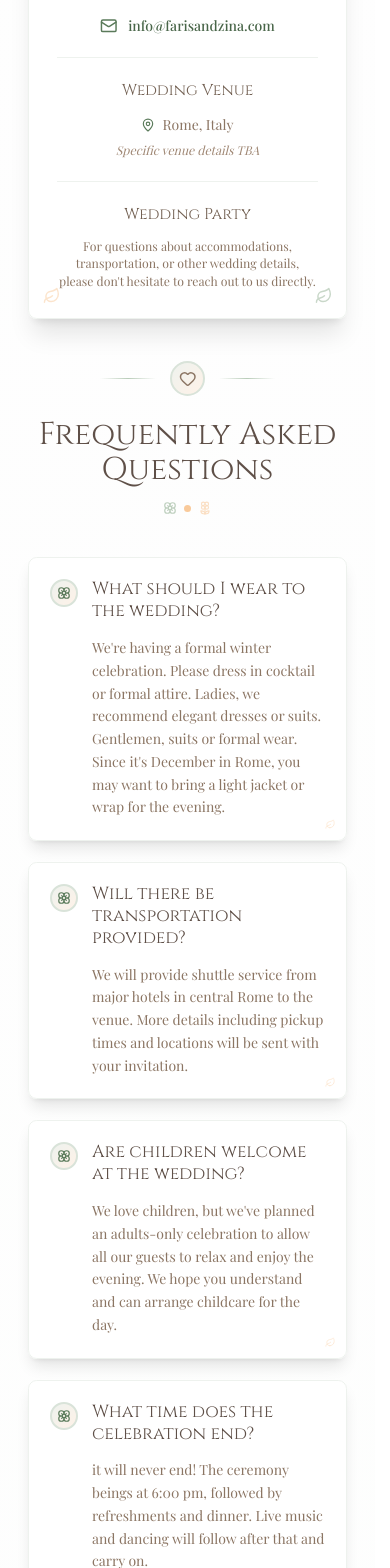
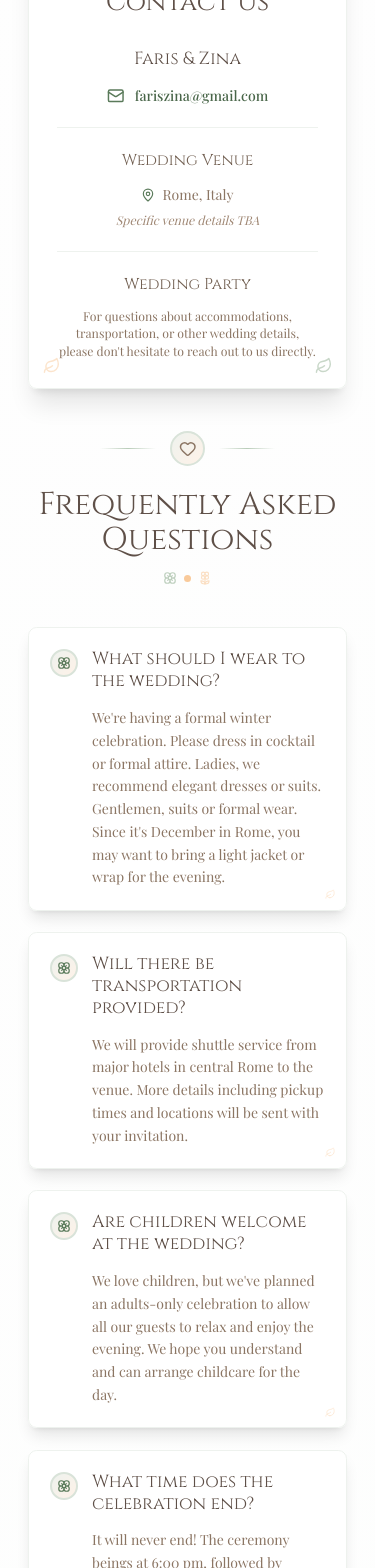
Before and after one commit to jamilfaisal/Wedding-RSVP-Website, a Next.js app: page /contact-faq in a window 390 px wide. Shown: the part 432-2000 px from the top of the page. Built offline with nearby package versions, Linux system fonts and the light colour scheme; no server answers.

Commit message:
feat: Refactor Contact FAQ and fix spelling mistakes

```diff
--- a/src/components/layout/contactfaq-page/Contact/contact.tsx
+++ /dev/null
@@ -1,100 +0,0 @@
-import { brideFirstName, groomFirstName, email } from '@/lib/config/wedding-config';
-import { Flower, Flower2, Leaf, Users, Mail, MapPin } from 'lucide-react';
-
-function Contact() {
-  return (
-    <div className="lg:col-span-1">
-      <div className="bg-white/95 backdrop-blur-sm rounded-lg p-8 shadow-xl border border-sage-100 relative">
-        <div className="absolute top-4 left-4">
-          <Flower className="w-5 h-5 text-sage-400 opacity-50" />
-        </div>
-        <div className="absolute top-4 right-4">
-          <Flower2 className="w-5 h-5 text-orange-300 opacity-50" />
-        </div>
-        <div className="absolute bottom-4 left-4">
-          <Leaf className="w-5 h-5 text-orange-300 opacity-50" />
-        </div>
-        <div className="absolute bottom-4 right-4">
-          <Leaf className="w-5 h-5 text-sage-400 opacity-50" />
-        </div>
-
-        <div className="text-center mb-8">
-          <div className="flex items-center justify-center space-x-4 mb-6">
-            <div className="w-12 h-px bg-sage-300"></div>
-            <div className="w-8 h-8 bg-gradient-to-br from-sage-100 to-orange-100 rounded-full flex items-center justify-center border-2 border-sage-200">
-              <Users className="w-4 h-4 text-brown-600" />
-            </div>
-            <div className="w-12 h-px bg-sage-300"></div>
-          </div>
-          <h2
-            className="text-3xl text-brown-800 mb-6"
-            style={{ fontFamily: 'var(--font-harrington)' }}
-          >
-            Contact Us
-          </h2>
-        </div>
-
-        <div className="space-y-6">
-          <div className="text-center">
-            <h3
-              className="text-xl text-brown-800 mb-4"
-              style={{ fontFamily: 'var(--font-harrington)' }}
-            >
-              {groomFirstName} & {brideFirstName}
-            </h3>
-            <div className="space-y-3">
-              <div className="flex items-center justify-center space-x-3">
-                <Mail className="w-5 h-5 text-sage-600" />
-                <a
-                  href="mailto:faris.zina@wedding.com"
-                  className="text-sage-700 hover:text-sage-800 transition-colors duration-200 font-medium"
-                  style={{ fontFamily: 'var(--font-serif)' }}
-                >
-                  {email}
-                </a>
-              </div>
-            </div>
-          </div>
-
-          <div className="border-t border-sage-100 pt-6">
-            <div className="text-center">
-              <h4
-                className="text-lg text-brown-700 mb-3"
-                style={{ fontFamily: 'var(--font-harrington)' }}
-              >
-                Wedding Venue
-              </h4>
-              <div className="flex items-center justify-center space-x-2 text-brown-600">
-                <MapPin className="w-4 h-4 text-sage-600" />
-                <span style={{ fontFamily: 'var(--font-serif)' }}>Rome, Italy</span>
-              </div>
-              <p
-                className="text-sm text-brown-500 mt-2 italic"
-                style={{ fontFamily: 'var(--font-serif)' }}
-              >
-                Specific venue details TBA
-              </p>
-            </div>
-          </div>
-
-          <div className="border-t border-sage-100 pt-6">
-            <div className="text-center">
-              <h4
-                className="text-lg text-brown-700 mb-3"
-                style={{ fontFamily: 'var(--font-harrington)' }}
-              >
-                Wedding Party
-              </h4>
-              <p className="text-brown-600 text-sm" style={{ fontFamily: 'var(--font-serif)' }}>
-                For questions about accommodations, transportation, or other wedding details, please
-                don&apos;t hesitate to reach out to us directly.
-              </p>
-            </div>
-          </div>
-        </div>
-      </div>
-    </div>
-  );
-}
-
-export default Contact;
--- a/src/components/layout/contactfaq-page/FAQ/faq-data.ts
+++ b/src/components/layout/contactfaq-page/FAQ/faq-data.ts
@@ -22,12 +22,12 @@ export const faqs: FAQ[] = [
   {
     question: 'What time does the celebration end?',
     answer:
-      'it will never end! The ceremony beings at 6:00 pm, followed by refreshments and dinner. Live music and dancing will follow after that and carry on.',
+      'It will never end! The ceremony beings at 6:00 pm, followed by refreshments and dinner. Live music and dancing will follow after that and carry on.',
   },
   {
     question: 'Can I take photos during the ceremony?',
     answer:
-      'Offcourse you can! Take as many pictures as you want and you can upload them here: link coming soon',
+      'Of course you can! Take as many pictures as you want and you can upload them here: link coming soon',
   },
   {
     question: 'Is there parking available at the venue?',
--- a/src/components/layout/contactfaq-page/FAQ/faq.tsx
+++ b/src/components/layout/contactfaq-page/FAQ/faq.tsx
@@ -5,6 +5,24 @@ import FAQItem from './faq-item';
 function FAQ() {
   return (
     <div className="lg:col-span-2">
+      {renderHeader()}
+      {renderFAQItems()}
+    </div>
+  );
+}
+
+function renderFAQItems() {
+  return (
+    <div className="space-y-6">
+      {faqs.map((faq, index) => (
+        <FAQItem key={index} faq={faq} />
+      ))}
+    </div>
+  );
+}
+
+function renderHeader() {
+  return (
     <div className="text-center mb-12">
       <div className="flex items-center justify-center space-x-4 mb-6">
         <div className="w-16 h-px bg-gradient-to-r from-transparent via-sage-300 to-transparent"></div>
@@ -13,10 +31,7 @@ function FAQ() {
         </div>
         <div className="w-16 h-px bg-gradient-to-l from-transparent via-sage-300 to-transparent"></div>
       </div>
-        <h2
-          className="text-4xl text-brown-800 mb-4"
-          style={{ fontFamily: 'var(--font-harrington)' }}
-        >
+      <h2 className="text-4xl text-brown-800 mb-4" style={{ fontFamily: 'var(--font-harrington)' }}>
         Frequently Asked Questions
       </h2>
       <div className="flex items-center justify-center space-x-2">
@@ -25,13 +40,6 @@ function FAQ() {
         <Flower2 className="w-4 h-4 text-orange-300 opacity-60" />
       </div>
     </div>
-
-      <div className="space-y-6">
-        {faqs.map((faq, index) => (
-          <FAQItem key={index} faq={faq} />
-        ))}
-      </div>
-    </div>
   );
 }
 
--- /dev/null
+++ b/src/components/layout/contactfaq-page/contact.tsx
@@ -0,0 +1,129 @@
+import {
+  brideFirstName,
+  groomFirstName,
+  email,
+  weddingCity,
+  weddingCountry,
+} from '@/lib/config/wedding-config';
+import { Flower, Flower2, Leaf, Users, Mail, MapPin } from 'lucide-react';
+
+function Contact() {
+  return (
+    <div className="lg:col-span-1">
+      <div className="bg-white/95 backdrop-blur-sm rounded-lg p-8 shadow-xl border border-sage-100 relative">
+        <div className="absolute top-4 left-4">
+          <Flower className="w-5 h-5 text-sage-400 opacity-50" />
+        </div>
+        <div className="absolute top-4 right-4">
+          <Flower2 className="w-5 h-5 text-orange-300 opacity-50" />
+        </div>
+        <div className="absolute bottom-4 left-4">
+          <Leaf className="w-5 h-5 text-orange-300 opacity-50" />
+        </div>
+        <div className="absolute bottom-4 right-4">
+          <Leaf className="w-5 h-5 text-sage-400 opacity-50" />
+        </div>
+
+        {renderHeader()}
+        <div className="space-y-6">
+          <div className="text-center">
+            {renderCoupleNames()}
+            {renderEmail()}
+          </div>
+          {renderWeddingVenue()}
+          {renderWeddingParty()}
+        </div>
+      </div>
+    </div>
+  );
+}
+
+function renderWeddingParty() {
+  return (
+    <div className="border-t border-sage-100 pt-6">
+      <div className="text-center">
+        <h4
+          className="text-lg text-brown-700 mb-3"
+          style={{ fontFamily: 'var(--font-harrington)' }}
+        >
+          Wedding Party
+        </h4>
+        <p className="text-brown-600 text-sm" style={{ fontFamily: 'var(--font-serif)' }}>
+          For questions about accommodations, transportation, or other wedding details, please
+          don&apos;t hesitate to reach out to us directly.
+        </p>
+      </div>
+    </div>
+  );
+}
+
+function renderWeddingVenue() {
+  return (
+    <div className="border-t border-sage-100 pt-6">
+      <div className="text-center">
+        <h4
+          className="text-lg text-brown-700 mb-3"
+          style={{ fontFamily: 'var(--font-harrington)' }}
+        >
+          Wedding Venue
+        </h4>
+        <div className="flex items-center justify-center space-x-2 text-brown-600">
+          <MapPin className="w-4 h-4 text-sage-600" />
+          <span style={{ fontFamily: 'var(--font-serif)' }}>
+            {weddingCity}, {weddingCountry}
+          </span>
+        </div>
+        <p
+          className="text-sm text-brown-500 mt-2 italic"
+          style={{ fontFamily: 'var(--font-serif)' }}
+        >
+          Specific venue details TBA
+        </p>
+      </div>
+    </div>
+  );
+}
+
+function renderEmail() {
+  return (
+    <div className="space-y-3">
+      <div className="flex items-center justify-center space-x-3">
+        <Mail className="w-5 h-5 text-sage-600" />
+        <a
+          href={`mailto:${email}`}
+          className="text-sage-700 hover:text-sage-800 transition-colors duration-200 font-medium"
+          style={{ fontFamily: 'var(--font-serif)' }}
+        >
+          {email}
+        </a>
+      </div>
+    </div>
+  );
+}
+
+function renderCoupleNames() {
+  return (
+    <h3 className="text-xl text-brown-800 mb-4" style={{ fontFamily: 'var(--font-harrington)' }}>
+      {groomFirstName} & {brideFirstName}
+    </h3>
+  );
+}
+
+function renderHeader() {
+  return (
+    <div className="text-center mb-8">
+      <div className="flex items-center justify-center space-x-4 mb-6">
+        <div className="w-12 h-px bg-sage-300"></div>
+        <div className="w-8 h-8 bg-gradient-to-br from-sage-100 to-orange-100 rounded-full flex items-center justify-center border-2 border-sage-200">
+          <Users className="w-4 h-4 text-brown-600" />
+        </div>
+        <div className="w-12 h-px bg-sage-300"></div>
+      </div>
+      <h2 className="text-3xl text-brown-800 mb-6" style={{ fontFamily: 'var(--font-harrington)' }}>
+        Contact Us
+      </h2>
+    </div>
+  );
+}
+
+export default Contact;
--- a/src/components/layout/contactfaq-page/index.tsx
+++ b/src/components/layout/contactfaq-page/index.tsx
@@ -1,10 +1,10 @@
 import { Flower, Leaf, Heart, Flower2 } from 'lucide-react';
-import Contact from './Contact/contact';
 import FAQ from './FAQ/faq';
+import Contact from './contact';
 
 function ContactFAQPage() {
   return (
-    <div className="min-h-screen bg-gradient-to-b from-ivory-50 via-sage-50/20 to-orange-50/10 py-20">
+    <div className="min-h-screen bg-gradient-to-b from-ivory-50 via-sage-50/20 to-orange-50/10 pt-40 py-20">
       <div className="max-w-5xl mx-auto px-8">
         {renderHeader()}
         <div className="grid grid-cols-1 lg:grid-cols-3 gap-12 mb-20">
--- a/src/lib/config/wedding-config.ts
+++ b/src/lib/config/wedding-config.ts
@@ -10,7 +10,7 @@ export const weddingInfo: WeddingInfo = {
   weddingTimezone: 'Europe/Rome',
   weddingCity: 'Rome',
   weddingCountry: 'Italy',
-  email: 'info@farisandzina.com',
+  email: 'fariszina@gmail.com',
   venueName: 'Rome Cavalieri, A Waldorf Astoria Hotel',
   // September 30, 2025 at 23:59:59 Rome time (UTC+2 due to daylight savings time)
   rsvpDeadline: new Date('2025-09-30T21:59:59.000Z'),
```
Lines whose indentation alone changed are shown as unchanged.
